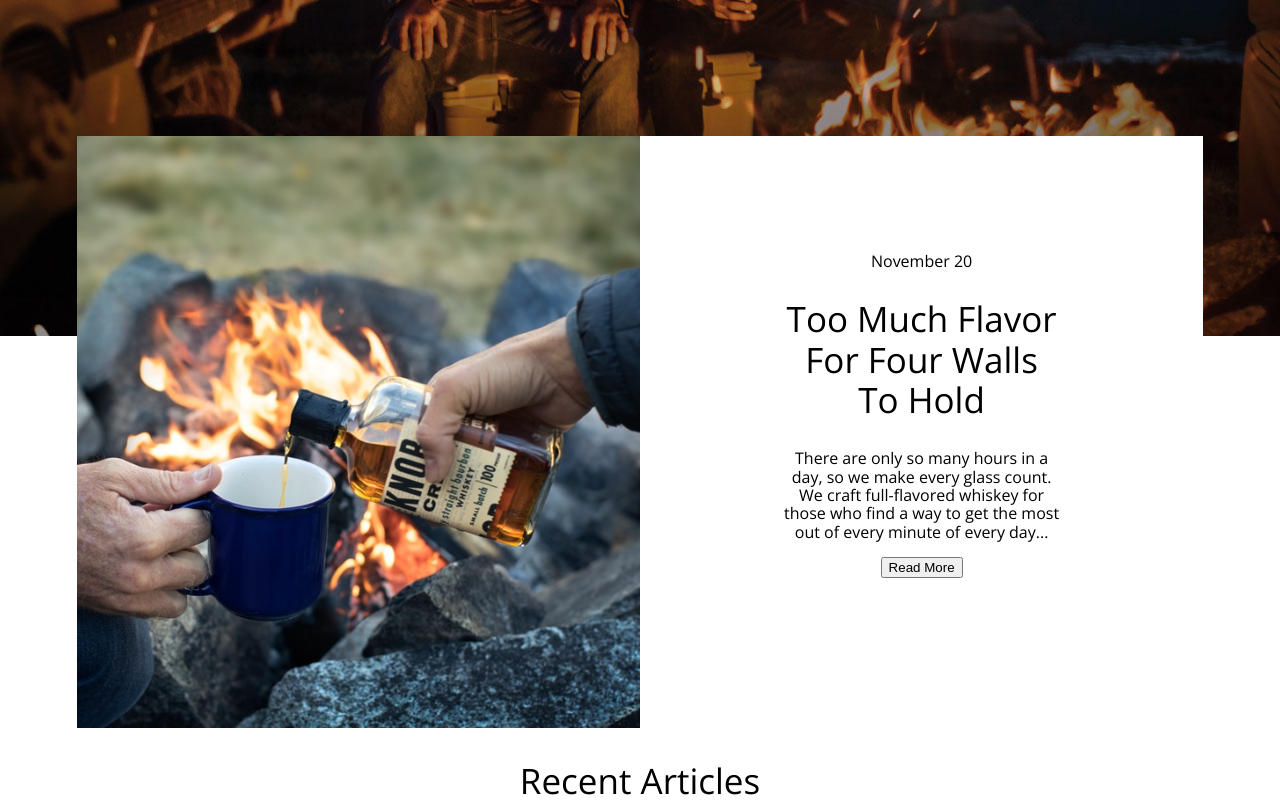
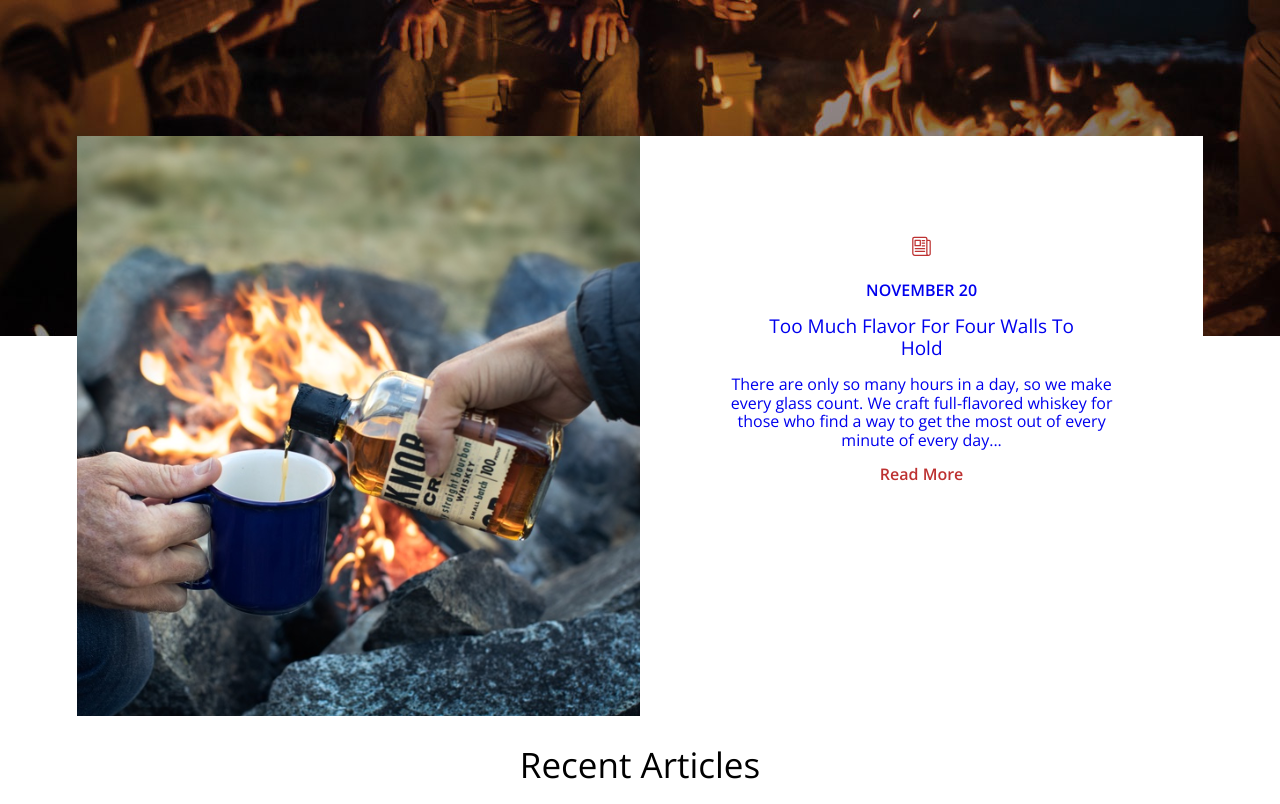
Before and after one commit to jw03/barrel, a website: page index.html in a window 1280 px wide. Shown: the part 540-1344 px from the top of the page. Drawn offline with nearby package versions, Linux system fonts and the light colour scheme.

Commit message:
feature-article

```diff
--- a/index.html
+++ b/index.html
@@ -25,29 +25,47 @@
     <div class="hero-bg">
         <div class="container row">
             <div class="half column hero-text">
-                <h1>Maple Never Tasted So Good</h1>
+                <h2>Maple Never Tasted So Good</h2>
                 <p>We blend this bourbon with natural smoked maple flavors for a unique, smoky sweetness. Full-bodied, inviting maple notes that lift to smoke and are complemented with rich vanilla and caramel. Smoked hickory and maple wood, with hints of earthy grains.
                 </p>
             </div>
         </div>
     </div>
+    <div class="container-wrap">
     <div class="container">
         <article class="article--featured row">
+            <a class="article--featured-wrapper" href="#">
                 <div class="half column">
-                    <img class="article--featured-image" src="src/images/pour-mug.jpg">
+                    <div class="article-item--image-featured article-item--image-featured--1"></div>
                 </div>
                 <div class="half column">
                     <div class="article--featured-description">
-                        <p>November 20</p>
+                        <svg version="1.1" id="Layer_1" xmlns="http://www.w3.org/2000/svg"xmlns:xlink="http://www.w3.org/1999/xlink" x="0px" y="0px"
+                            viewBox="0 0 100 125" style="enable-background:new 0 0 100 125;" xml:space="preserve">
+                            <title>74 all</title>
+                            <path d="M86.8,18h-8v-4c0-5.5-4.5-10-10-10H15.2c-5.5,0-10,4.5-10,10v69c0,7.2,5.8,13,13,13h65.5c6.1,0,11-4.9,11-11V26
+                                C94.8,21.6,91.2,18,86.8,18z M18.2,90c-3.9,0-7-3.1-7-7V14c0-2.2,1.8-4,4-4h53.5c2.2,0,4,1.8,4,4v71c0,1.7,0.4,3.5,1.2,5H18.2z
+                                 M88.8,85c0,2.8-2.2,5-5,5s-5-2.2-5-5V24h8c1.1,0,2,0.9,2,2V85z"/>
+                            <path d="M19.2,49.7h25c1.7,0,3-1.3,3-3V21.3c0-1.7-1.3-3-3-3h-25c-1.7,0-3,1.3-3,3v25.3C16.2,48.3,17.6,49.7,19.2,49.7z M22.2,24.3
+                                h19v19.3h-19V24.3z"/>
+                            <path d="M65,70.7H20c-1.7,0-3,1.3-3,3s1.3,3,3,3h45c1.7,0,3-1.3,3-3S66.7,70.7,65,70.7z"/>
+                            <path d="M65,57.7H20c-1.7,0-3,1.3-3,3s1.3,3,3,3h45c1.7,0,3-1.3,3-3S66.7,57.7,65,57.7z"/>
+                            <path d="M65,31H53.2c-1.7,0-3,1.3-3,3s1.3,3,3,3H65c1.7,0,3-1.3,3-3S66.7,31,65,31z"/>
+                            <path d="M65,44H53.2c-1.7,0-3,1.3-3,3s1.3,3,3,3H65c1.7,0,3-1.3,3-3S66.7,44,65,44z"/>
+                            <path d="M65,19H53.2c-1.7,0-3,1.3-3,3s1.3,3,3,3H65c1.7,0,3-1.3,3-3S66.7,19,65,19z"/>
+                        </svg>
+                        <p class="date">November 20</p>
                         <h2>Too Much Flavor For Four Walls To Hold</h2>
-                        <p>There are only so many hours in a day, so we make every glass count. We craft full-flavored whiskey for those who find a way to get the most out of every minute of every day...</p>
-                        <button>Read More</button>
+                        <p class="teaser">There are only so many hours in a day, so we make every glass count. We craft full-flavored whiskey for those who find a way to get the most out of every minute of every day...</p>
+                        <p class="cta">Read More</p>
                     </div>
                 </div>
+            </a>
         </article>
-
+    </div>
+    </div>
+    <div class="container">
         <h2 class="text-center">Recent Articles</h2>
-
 
         <div class="row">
             <div class="one-third column article-spacer">
@@ -71,7 +89,7 @@
                                     <path d="M65,19H53.2c-1.7,0-3,1.3-3,3s1.3,3,3,3H65c1.7,0,3-1.3,3-3S66.7,19,65,19z"/>
                                 </svg>
                             </div>
-                            <p>November 20</p>
+                            <p class="date">November 20</p>
                             <h2>This Creek Runs Full, Making Every Glass Count</h2>
                             <p class="cta">Read More</p>
                         </div>
@@ -99,7 +117,7 @@
                                 </g>
                                 </svg>
                             </div>
-                            <p>November 01</p>
+                            <p class="date">November 01</p>
                             <h2>Celebrating Knob Creek's 25th Anniversary</h2>
                             <p class="cta">Watch Video</p>
                         </div>
@@ -128,7 +146,7 @@
                                     L24,23.5H76z M69.2,76.5H30.8c-1.2,0-2.2-0.9-2.3-2.1l-0.7-8h44.5l-0.7,8C71.4,75.6,70.4,76.5,69.2,76.5z"/>
                                 </svg>
                             </div>
-                            <p>October 30</p>
+                            <p class="date">October 30</p>
                             <h2>The Single Barrel Experience</h2>
                             <p class="cta">Read Video</p>
                         </div>
@@ -156,7 +174,7 @@
                                 </g>
                                 </svg>
                             </div>
-                            <p>November 01</p>
+                            <p class="date">November 01</p>
                             <h2>Make No Small Plans. Drink No Small Bourbon</h2>
                             <p class="cta">Watch Video</p>
                         </div>
@@ -185,7 +203,7 @@
                                     <path d="M65,19H53.2c-1.7,0-3,1.3-3,3s1.3,3,3,3H65c1.7,0,3-1.3,3-3S66.7,19,65,19z"/>
                                 </svg>
                             </div>
-                            <p>November 20</p>
+                            <p class="date">November 20</p>
                             <h2>There's No Faking Flavor: It Has To Be Earned</h2>
                             <p class="cta">Read More</p>
                         </div>
@@ -218,7 +236,7 @@
                                     </g>
                                 </svg>
                             </div>
-                            <p>October 05</p>
+                            <p class="date">October 05</p>
                             <h2>Learn About Pre-Prohibition Style Whiskey</h2>
                             <p class="cta">View Gallery</p>
                         </div>
@@ -247,7 +265,7 @@
                                     <path d="M65,19H53.2c-1.7,0-3,1.3-3,3s1.3,3,3,3H65c1.7,0,3-1.3,3-3S66.7,19,65,19z"/>
                                 </svg>
                             </div>
-                            <p>September 30</p>
+                            <p class="date">September 30</p>
                             <h2>About Our Master Distiller Booker Noe</h2>
                             <p class="cta">Read More</p>
                         </div>
@@ -276,7 +294,7 @@
                                     L24,23.5H76z M69.2,76.5H30.8c-1.2,0-2.2-0.9-2.3-2.1l-0.7-8h44.5l-0.7,8C71.4,75.6,70.4,76.5,69.2,76.5z"/>
                                 </svg>
                             </div>
-                            <p>September 18</p>
+                            <p class="date">September 18</p>
                             <h2>About Our Master Distiller Booker Noe</h2>
                             <p class="cta">Read More</p>
                         </div>
@@ -309,7 +327,7 @@
                                     </g>
                                 </svg>
                             </div>
-                            <p>September 10</p>
+                            <p class="date">September 10</p>
                             <h2>Unmistakable Richness And Signature Sweetness</h2>
                             <p class="cta">View Gallery</p>
                         </div>
--- a/package.json
+++ b/package.json
@@ -5,7 +5,7 @@
   "main": "index.js",
   "scripts": {
     "test": "echo \"Error: no test specified\" && exit 1",
-    "scss": "node-sass --output-style compressed -o dist/css src/scss"
+    "scss": "node-sass --watch --output-style compressed -o dist/css src/scss"
   },
   "repository": {
     "type": "git",
--- a/src/scss/_articles.scss
+++ b/src/scss/_articles.scss
@@ -3,8 +3,14 @@
 	background-color: $white;
 }
 
+.article--featured-wrapper:hover {
+	.cta {
+		color: #932525;
+	}
+}
+
 .article--featured-image {
-	max-width: 100%;
+	min-width: 100%;
 	max-height: 100%;
 }
 
@@ -12,12 +18,27 @@
 	height: 100%;
 	text-align: center;
 	margin: auto;
-	width: 50%;
+	width: 70%;
 	padding: 100px 0;
+	position: relative;
+	svg {
+		height: 26px;
+	    width: 29px;
+	    fill: #bd3131;
+	}
 }
 
 .article-spacer {
 	padding: 10px;
+}
+
+.article-item--image-featured {
+	background-size: cover;
+	background-position: center center;
+	height: 580px;
+	&--1 {
+		background-image: url('../../src/images/pour-mug.jpg');
+	}
 }
 
 .article-item--image {
@@ -99,14 +120,13 @@
 	}
 }
 
-.article-item {
-	background-color: $brand-color-tan--light;
-	position: relative;
-	p, a {
+article {
+	a {
 		font-weight: 600;
 	}
-	p {
+	.date {
 		text-transform: uppercase;
+		font-weight: 600;
 	}
 	h2 {
 		font-size: 19px;
@@ -120,8 +140,22 @@
 	}
 	.cta {
 		color: $brand-color-red;
+		font-weight: 600;
 		margin: 0;
 	}
+}
+
+.article--featured {
+	h2 {
+		padding-bottom: 0;
+		min-height: 0;
+	}
+}
+
+.article-item {
+	background-color: $brand-color-tan--light;
+	position: relative;
+
 }
 
 .icon-container {
--- a/src/scss/_grid.scss
+++ b/src/scss/_grid.scss
@@ -17,10 +17,15 @@
 .half {
   width: 100%;
 }
-/*
-* Any styling that should be applied to screen widths larger
-* than a mobile device: tablet, laptop, desktop, etc.
-*/
+
+@media only screen and (min-width: 600px) {
+  .one-third {
+    width: calc(100% / 2);
+  }
+  .column {
+    float: left;
+  }
+}
 
 @media only screen and (min-width: 800px) {
   .one {
@@ -32,12 +37,6 @@
   .one-third {
     width: calc(100% / 3);
   }
-  .one-fourth {
-    width: calc(100% / 4);
-  }
-  .two-thirds {
-    width: calc(100% / 3 * 2);
-  }
   .column {
     float: left;
   }
--- a/src/scss/_hero.scss
+++ b/src/scss/_hero.scss
@@ -11,6 +11,7 @@
 .hero-text {
     text-align: left;
     color: white;
+    margin-top: 25vh;
     p {
         opacity: 0.7;
     }
```
Also changed, not shown: dist/css/main.css.
